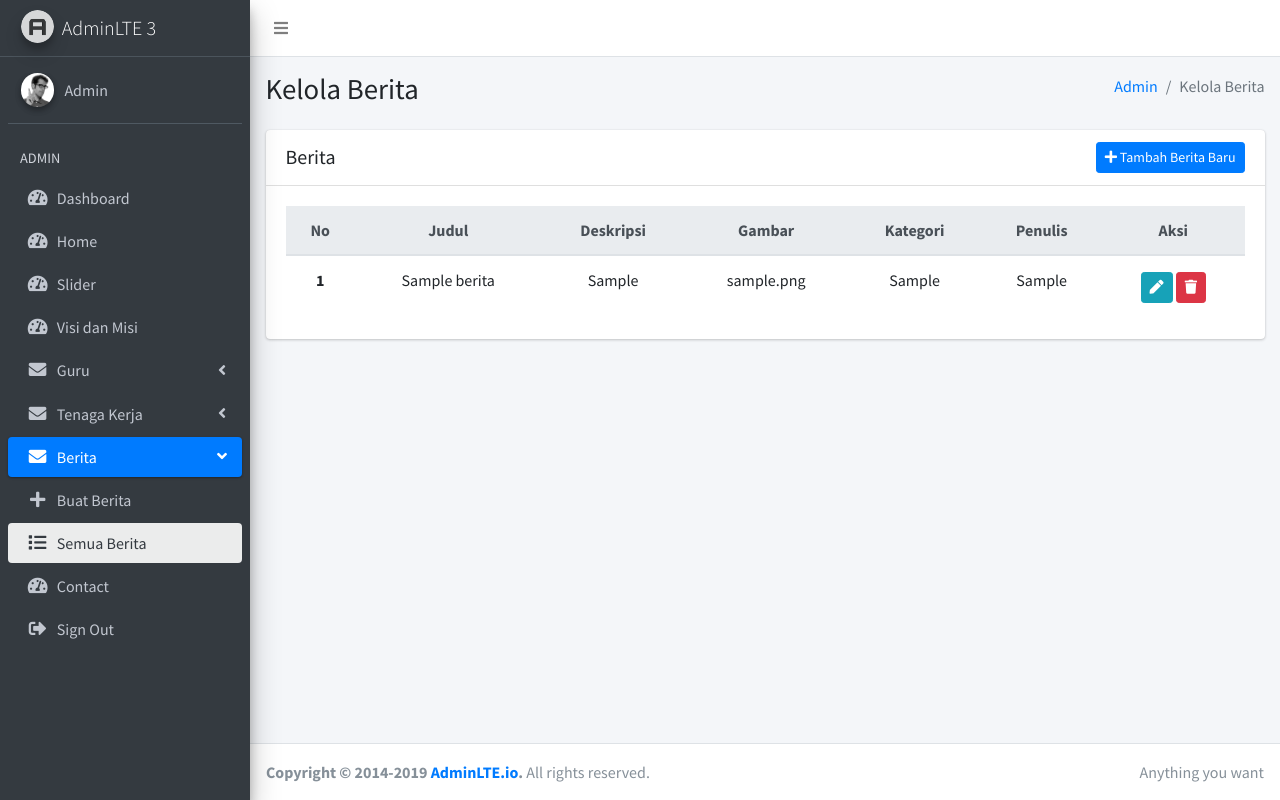
After one commit to muhammadhardiansyah/WebSekolah, a PHP site: page /admin/berita/berita.php in a window 1280 px wide. The commit adds this page. Run offline with PHP 8.4, Linux system fonts and the light colour scheme; tables that the repository leaves empty or names only in its code hold one stand-in row (values such as "Sample post"); some libraries are stand-ins or nearby versions.

Commit message:
Add BackEnd berita

```diff
--- /dev/null
+++ b/admin/berita/berita.php
@@ -0,0 +1,150 @@
+<?php
+$sidebar = 'Semua Berita';
+include_once('../template/header.php');
+
+?>
+<!-- Content Wrapper. Contains page content -->
+<div class="content-wrapper">
+    <!-- Content Header (Page header) -->
+    <div class="content-header">
+        <div class="container-fluid">
+            <div class="row mb-2">
+                <div class="col-sm-6">
+                    <h1 class="m-0">Kelola Berita</h1>
+                </div><!-- /.col -->
+                <div class="col-sm-6">
+                    <ol class="breadcrumb float-sm-right">
+                        <li class="breadcrumb-item"><a href="../dashboard/dashboard.php">Admin</a></li>
+                        <li class="breadcrumb-item active">Kelola Berita</li>
+                    </ol>
+                </div><!-- /.col -->
+            </div><!-- /.row -->
+            <!-- @if(Session::has('sukses'))
+            <div class="alert alert-success alert-dismissible fade show" role="alert">
+                <strong>Sukses!</strong> {{ session('sukses') }}
+                <button type="button" class="close" data-dismiss="alert" aria-label="Close">
+                    <span aria-hidden="true">&times;</span>
+                </button>
+            </div>
+            @endif -->
+        </div><!-- /.container-fluid -->
+    </div>
+    <!-- /.content-header -->
+
+    <!-- Main content -->
+    <div class="content">
+        <div class="container-fluid">
+            <div class="row">
+                <div class="col-12">
+                    <div class="card">
+                        <div class="card-header d-flex justify-content-between align-items-center flex-row">
+                            <h5 class="mb-0">Berita</h5>
+                            <a class="btn btn-sm btn-primary mr-0 ml-auto" href="buat-berita.php"><i
+                                class="fa fa-plus"></i> Tambah Berita Baru</a>
+                        </div>
+                        <div class="card-body">
+                            <table class="table">
+                                <thead class="thead-light text-center">
+                                    <th>No</th>
+                                    <th>Judul</th>
+                                    <th>Deskripsi</th>
+                                    <th>Gambar</th>
+                                    <th>Kategori</th>
+                                    <th>Penulis</th>
+                                    <th>Aksi</th>
+                                </th>
+                                <?php
+                                include "../../functions/db.php";
+                                include "../../functions/berita.php";
+
+                                if(isset($_POST['hapus'])){
+                                    $id_berita = $_GET['id_berita'];
+                                    $delete = mysqli_query($koneksi, del_berita($id_berita));
+                                    echo "
+                                    <br>
+                                    <div class='alert alert-success alert-dismissible'>
+                                    <a href='#' class='close' data-dismiss='alert' aria-label='close'>&times;</a>
+                                    Berita berhasil dihapus.
+                                    </div> ";
+
+                                }
+                                ?>
+                                <tbody class="text-center">
+                                <?php
+                                    $query = mysqli_query($koneksi,get_berita());
+                                    $i = 1;
+                                    while ($item = mysqli_fetch_array($query)) { ?>
+                                    <tr>
+                                        <td class="font-weight-bold"><?= $i ?></td>
+
+                                        <td><?= $item['judul']; ?></td>
+                                        <td><?= $item['deskripsi'];?></td>
+                                        <td><?= $item['gambar'];?></td>
+                                        <td><?= $item['kategori'];?></td>
+                                        <td><?= $item['penulis'];?></td>
+                                        <?php echo "
+                                        <td>
+                                        <a href='formEdit.php?id_berita=$item[id_berita]'><button type='button' class='btn btn-sm btn-info my-1'><i class='fa fa-pen'></i></button></a>
+                                            <a href='delBerita.php?id_berita=$item[id_berita]'><button type='button' class='btn btn-sm btn-danger my-1' onclick="."return confirm('Apakah Anda Yakin Akan Menghapus Data Ini?')"."><i class='fa fa-trash'></i></button></a>
+                                        </td>"; ?>
+
+
+
+                                        <!-- <td>
+                                            <a href='edit.php?id_berita=$item[id_berita]'><button type='button' class='btn btn-sm btn-info my-1'><i class="fa fa-pen"></i></button></a>
+                                            <a href='berita.php?id_berita=$item[id_berita]'><button type='button' name="hapus" class='btn btn-sm btn-danger my-1' onclick="return confirm('Apakah Anda Yakin Akan Menghapus Data Ini?')"><i class="fa fa-trash"></i></button></a>
+                                        </td> -->
+
+
+
+                                        <!-- <td>
+
+                                            <a href="{{ route('admin.pegawai.edit', $item->id) }}" class="btn btn-sm btn-info my-1" title="Edit Data">
+                                                <i class="fa fa-pen"></i>
+                                            </a>
+                                            <form action="{{ route('admin.pegawai.destroy', $item->id) }}" method="POST" class="d-inline-block">
+                                                <button class="btn btn-sm btn-danger my-1" title="Hapus Data" type="submit" onclick="return confirm('Apakah Anda Yakin Akan Menghapus Data Ini?')">
+                                                    <i class="fa fa-trash"></i>
+                                                </button>
+                                            </form>
+                                        </td> -->
+                                    </tr>
+                                    <?php
+                                        $i += 1;
+                                    } ?>
+                                    <!-- <tr>
+                                        <td class="font-weight-bold">1</td>
+                                        <td>asd</td>
+                                        <td>asd</td>
+                                        <td>asd</td>
+                                        <td>asd</td>
+                                        <td>asd</td>
+                                        <td>
+                                            <a href="{{ route('admin.pegawai.edit', $item->id) }}" class="btn btn-sm btn-info my-1" title="Edit Data">
+                                                <i class="fa fa-pen"></i>
+                                            </a>
+                                            <form action="{{ route('admin.pegawai.destroy', $item->id) }}" method="POST" class="d-inline-block">
+                                                <button class="btn btn-sm btn-danger my-1" title="Hapus Data" type="submit" onclick="return confirm('Apakah Anda Yakin Akan Menghapus Data Ini?')">
+                                                    <i class="fa fa-trash"></i>
+                                                </button>
+                                            </form>
+                                        </td>
+                                    </tr> -->
+                                </tbody>
+                            </table>
+                        </div>
+                    </div>
+                </div>
+                <!-- /.col-md-6 -->
+            </div>
+            <!-- /.row -->
+        </div><!-- /.container-fluid -->
+    </div>
+    <!-- /.content -->
+</div>
+<!-- /.content-wrapper -->
+
+
+<?php
+include_once('../template/footer.php');
+?>
--- a/admin/dashboard.php
+++ b/admin/dashboard/dashboard.php
@@ -1,6 +1,6 @@
 <?php
 $sidebar = 'Dashboard';
-include_once('template/header.php');
+include_once('../template/header.php');
 
 ?>
   <div class="content-wrapper">
@@ -33,7 +33,7 @@ include_once('template/header.php');
               <div class="inner">
                 <h3>150</h3>
 
-                <p>New Orders</p>
+                <p>New Ord</p>
               </div>
               <div class="icon">
                 <i class="ion ion-bag"></i>
@@ -107,5 +107,5 @@ include_once('template/header.php');
   </div>
 
 <?php
-include_once('template/footer.php');
+include_once('../template/footer.php');
 ?>
--- a/admin/template/footer.php
+++ b/admin/template/footer.php
@@ -14,15 +14,15 @@
 <!-- REQUIRED SCRIPTS -->
 
 <!-- jQuery -->
-<script src="../view/admin/plugins/jquery/jquery.min.js"></script>
+<script src="../../view/admin/plugins/jquery/jquery.min.js"></script>
 <!-- Bootstrap 4 -->
-<script src="../view/admin/plugins/bootstrap/js/bootstrap.bundle.min.js"></script>
+<script src="../../view/admin/plugins/bootstrap/js/bootstrap.bundle.min.js"></script>
 <!-- AdminLTE App -->
-<script src="../view/admin/js/adminlte.min.js"></script>
+<script src="../../view/admin/js/adminlte.min.js"></script>
 
 <?php if($sidebar == 'Buat Berita') { ?>
 	<!-- Summernote -->
-	<script src="../view/admin/plugins/summernote/summernote-bs4.min.js"></script>
+	<script src="../../view/admin/plugins/summernote/summernote-bs4.min.js"></script>
 	<script>
 		$(function () {
 		// Summernote
--- a/admin/template/header.php
+++ b/admin/template/header.php
@@ -12,15 +12,15 @@ scratch. This page gets rid of all links and provides the needed markup only.
   <title>AdminLTE 3 | Starter</title>
 
   <!-- Font Awesome Icons -->
-  <link rel="stylesheet" href="../view/admin/plugins/fontawesome-free/css/all.min.css">
+  <link rel="stylesheet" href="../../view/admin/plugins/fontawesome-free/css/all.min.css">
   <!-- Ionicons -->
   <link rel="stylesheet" href="https://code.ionicframework.com/ionicons/2.0.1/css/ionicons.min.css">
   <!-- Theme style -->
-  <link rel="stylesheet" href="../view/admin/css/adminlte.min.css">
+  <link rel="stylesheet" href="../../view/admin/css/adminlte.min.css">
   <!-- Google Font: Source Sans Pro -->
   <link href="https://fonts.googleapis.com/css?family=Source+Sans+Pro:300,400,400i,700" rel="stylesheet">
   <?php if($sidebar == "Buat Berita") { ?>
-	<link rel="stylesheet" href="../view/admin/plugins/summernote/summernote-bs4.min.css">
+	<link rel="stylesheet" href="../../view/admin/plugins/summernote/summernote-bs4.min.css">
   <?php } ?>
 </head>
 <body class="hold-transition sidebar-mini">
@@ -42,7 +42,7 @@ scratch. This page gets rid of all links and provides the needed markup only.
   <aside class="main-sidebar sidebar-dark-primary elevation-4">
     <!-- Brand Logo -->
     <a href="index3.html" class="brand-link">
-      <img src="../view/admin/img/AdminLTELogo.png" alt="AdminLTE Logo" class="brand-image img-circle elevation-3"
+      <img src="../../view/admin/img/AdminLTELogo.png" alt="AdminLTE Logo" class="brand-image img-circle elevation-3"
            style="opacity: .8">
       <span class="brand-text font-weight-light">AdminLTE 3</span>
     </a>
@@ -52,10 +52,10 @@ scratch. This page gets rid of all links and provides the needed markup only.
       <!-- Sidebar user panel (optional) -->
       <div class="user-panel mt-3 pb-3 mb-3 d-flex">
         <div class="image">
-          <img src="../view/admin/img/user2-160x160.jpg" class="img-circle elevation-2" alt="User Image">
+          <img src="../../view/admin/img/user2-160x160.jpg" class="img-circle elevation-2" alt="User Image">
         </div>
         <div class="info">
-          <a href="#" class="d-block">Admin</a>
+          <a href="../../dashboard.php" class="d-block">Admin</a>
         </div>
       </div>
 
@@ -66,7 +66,7 @@ scratch. This page gets rid of all links and provides the needed markup only.
                with font-awesome or any other icon font library -->
 			<li class="nav-header">ADMIN</li>
 			<li class="nav-item">
-				<a href="" class="nav-link <?= $sidebar == "Dashboard" ? 'active' : '' ?>">
+				<a href="../dashboard/dashboard.php" class="nav-link <?= $sidebar == "Dashboard" ? 'active' : '' ?>">
 					<i class="nav-icon fas fa-tachometer-alt"></i>
 					<p>
 						Dashboard
@@ -155,14 +155,14 @@ scratch. This page gets rid of all links and provides the needed markup only.
 				</a>
 				<ul class="nav nav-treeview">
 					<li class="nav-item">
-						<a href="buat-berita.php"
+						<a href="../berita/buat-berita.php"
 							class="nav-link <?= $sidebar == "Buat Berita" ? 'active' : '' ?>">
 							<i class="fa fa-plus nav-icon"></i>
 							<p>Buat Berita</p>
 						</a>
 					</li>
 					<li class="nav-item">
-						<a href="berita.php" class="nav-link <?= $sidebar == "Semua Berita" ? 'active' : '' ?>">
+						<a href="../berita/berita.php" class="nav-link <?= $sidebar == "Semua Berita" ? 'active' : '' ?>">
 							<i class="fa fa-list nav-icon"></i>
 							<p>Semua Berita</p>
 						</a>
--- a/functions/berita.php
+++ b/functions/berita.php
@@ -1,5 +1,17 @@
 <?php
 	function get_berita(){
 		$query = "SELECT * FROM berita";
-		return result($query);
+		return ($query);
 	}
+	function add_berita($judul,$deskripsi,$gambar,$kategori,$penulis){
+		$query = "INSERT INTO berita (judul, deskripsi, gambar, kategori, penulis) VALUES ('$judul', '$deskripsi', '$gambar', '$kategori','$penulis')";
+		return $query;
+	}
+	function del_berita($id_berita){
+		$result = "DELETE FROM berita WHERE id_berita= $id_berita";
+		return $result;
+	}
+	function edit_Berita($judul,$deskripsi,$gambar,$kategori,$penulis,$id_berita){
+		$query = "UPDATE berita SET judul='$judul', deskripsi = '$deskripsi', gambar = '$gambar', kategori = '$kategori', penulis = '$penulis' WHERE id_berita = $id_berita";
+		return $query;
+	}
--- a/functions/db.php
+++ b/functions/db.php
@@ -5,7 +5,9 @@
 	$pass = '';
 	$db   = 'web_sekolah';
 
+	$koneksi = mysqli_connect($host, $user, $pass, $db);
 
-	$link = mysqli_connect($host, $user,$pass,$db) or die(mysql_error());
-
+if (!$koneksi){
+    die("KOneksi gagal ". mysqli_connect_error());
+}
  ?>
```
Also changed, not shown: admin/berita.php (deleted, +0 -91 lines), admin/berita/buat-berita.php (added, +129 -0 lines), admin/berita/delBerita.php (added, +16 -0 lines), admin/berita/editBerita.php (added, +22 -0 lines), admin/berita/formEdit.php (renamed from admin/buat-berita.php, +67 -14 lines).
